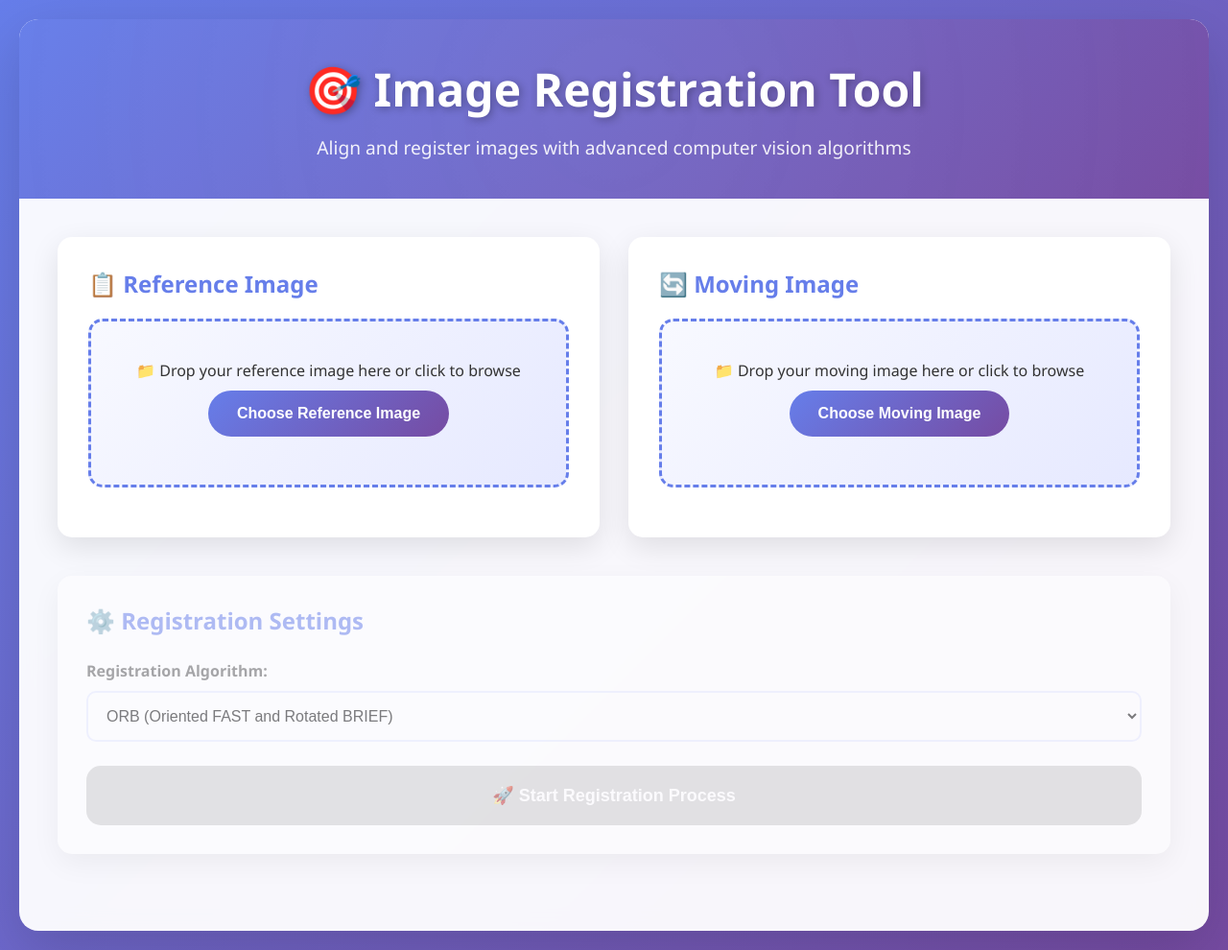
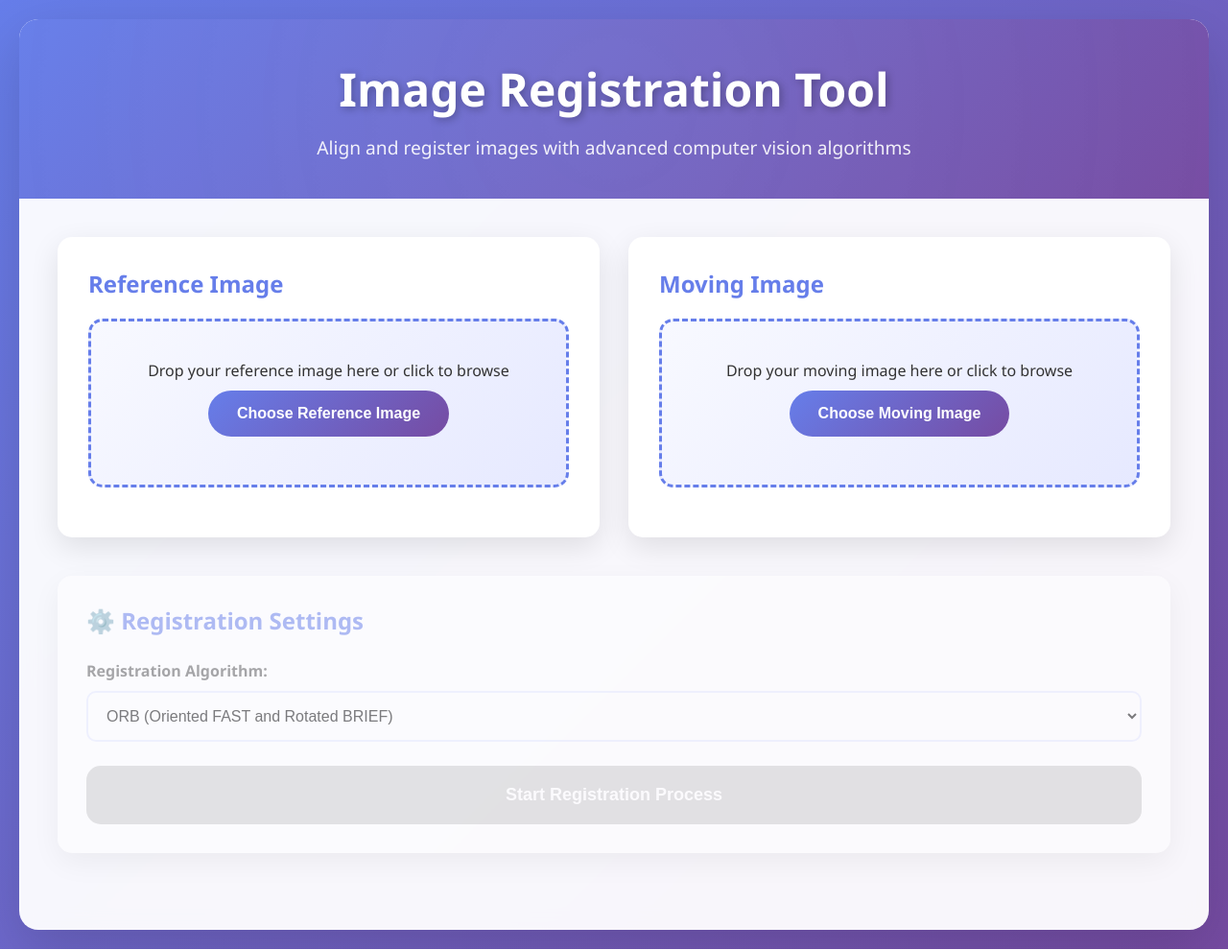
Before and after one commit to HimanshiVerma221105/Image-Registration, a Flask app: page /register in a window 1280 px wide. Shown: the whole page at 96% size. Run offline with Flask 3, Linux system fonts and the light colour scheme.

Commit message:
Update register.html

```diff
--- a/templates/register.html
+++ b/templates/register.html
@@ -1,5 +1,6 @@
 <!DOCTYPE html>
 <html lang="en">
+
 <head>
     <meta charset="UTF-8">
     <meta name="viewport" content="width=device-width, initial-scale=1.0">
@@ -45,13 +46,22 @@
             left: -50%;
             width: 200%;
             height: 200%;
-            background: radial-gradient(circle, rgba(255,255,255,0.1) 0%, transparent 70%);
+            background: radial-gradient(circle, rgba(255, 255, 255, 0.1) 0%, transparent 70%);
             animation: pulse 3s ease-in-out infinite;
         }
 
         @keyframes pulse {
-            0%, 100% { transform: scale(1); opacity: 0.5; }
-            50% { transform: scale(1.1); opacity: 0.8; }
+
+            0%,
+            100% {
+                transform: scale(1);
+                opacity: 0.5;
+            }
+
+            50% {
+                transform: scale(1.1);
+                opacity: 0.8;
+            }
         }
 
         .header h1 {
@@ -302,7 +312,7 @@
 
         .result-item:hover {
             transform: translateY(-5px);
-            box-shadow: 0 15px 30px rgba(0, 0, 0, 0.1);
+            box-shadow: 0 10px 30px rgba(0, 0, 0, 0.1);
         }
 
         .result-item h4 {
@@ -361,8 +371,13 @@
         }
 
         @keyframes spin {
-            0% { transform: rotate(0deg); }
-            100% { transform: rotate(360deg); }
+            0% {
+                transform: rotate(0deg);
+            }
+
+            100% {
+                transform: rotate(360deg);
+            }
         }
 
         .message {
@@ -374,8 +389,15 @@
         }
 
         @keyframes slideIn {
-            from { transform: translateX(-100%); opacity: 0; }
-            to { transform: translateX(0); opacity: 1; }
+            from {
+                transform: translateX(-100%);
+                opacity: 0;
+            }
+
+            to {
+                transform: translateX(0);
+                opacity: 1;
+            }
         }
 
         .message.error {
@@ -412,9 +434,17 @@
         }
 
         @keyframes loading {
-            0% { width: 0%; }
-            50% { width: 100%; }
-            100% { width: 0%; }
+            0% {
+                width: 0%;
+            }
+
+            50% {
+                width: 100%;
+            }
+
+            100% {
+                width: 0%;
+            }
         }
 
         @media (max-width: 768px) {
@@ -430,12 +460,54 @@
                 font-size: 2em;
             }
         }
+
+        /* Add this to your existing CSS */
+        .metrics-section {
+            margin-top: 30px;
+            padding: 20px;
+            background: linear-gradient(135deg, #fff3cd 0%, #ffeaa7 100%);
+            border-radius: 15px;
+            border: 2px solid #ffeaa7;
+        }
+
+        .metrics-section h4 {
+            color: #856404;
+            margin-bottom: 15px;
+            font-size: 1.3em;
+        }
+
+        .metrics-display {
+            display: grid;
+            grid-template-columns: repeat(auto-fit, minmax(200px, 1fr));
+            gap: 15px;
+        }
+
+        .metric-item {
+            display: flex;
+            justify-content: space-between;
+            align-items: center;
+            padding: 10px 15px;
+            background: rgba(255, 255, 255, 0.8);
+            border-radius: 8px;
+            font-weight: 600;
+        }
+
+        .metric-label {
+            color: #856404;
+        }
+
+        .metric-value {
+            color: #533f03;
+            font-family: monospace;
+            font-size: 1.1em;
+        }
     </style>
 </head>
+
 <body>
     <div class="container">
         <div class="header">
-            <h1>🎯 Image Registration Tool</h1>
+            <h1>Image Registration Tool</h1>
             <p>Align and register images with advanced computer vision algorithms</p>
         </div>
 
@@ -444,10 +516,11 @@
             <div class="upload-section">
                 <!-- Reference Image -->
                 <div class="upload-card">
-                    <h3>📋 Reference Image</h3>
+                    <h3>Reference Image</h3>
                     <div class="upload-area" id="refUploadArea">
-                        <p>📁 Drop your reference image here or click to browse</p>
-                        <button class="upload-btn" type="button" onclick="triggerFileInput('refFileInput')">Choose Reference Image</button>
+                        <p>Drop your reference image here or click to browse</p>
+                        <button class="upload-btn" type="button" onclick="triggerFileInput('refFileInput')">Choose
+                            Reference Image</button>
                         <input type="file" id="refFileInput" accept="image/*" style="display: none;">
                     </div>
                     <div class="image-preview hidden" id="refImagePreview">
@@ -458,10 +531,11 @@
 
                 <!-- Moving Image -->
                 <div class="upload-card">
-                    <h3>🔄 Moving Image</h3>
+                    <h3>Moving Image</h3>
                     <div class="upload-area" id="movUploadArea">
-                        <p>📁 Drop your moving image here or click to browse</p>
-                        <button class="upload-btn" type="button" onclick="triggerFileInput('movFileInput')">Choose Moving Image</button>
+                        <p>Drop your moving image here or click to browse</p>
+                        <button class="upload-btn" type="button" onclick="triggerFileInput('movFileInput')">Choose
+                            Moving Image</button>
                         <input type="file" id="movFileInput" accept="image/*" style="display: none;">
                     </div>
                     <div class="image-preview hidden" id="movImagePreview">
@@ -470,6 +544,10 @@
                     </div>
                 </div>
             </div>
+
+            <!-- <div>
+                <p>Upload the images</p>
+            </div> -->
 
             <!-- Controls Section -->
             <div class="controls-section" id="controlsSection">
@@ -482,7 +560,7 @@
                     </select>
                 </div>
                 <button class="register-btn" id="registerBtn" onclick="registerImages()" disabled>
-                    🚀 Start Registration Process
+                    Start Registration Process
                 </button>
             </div>
 
@@ -497,24 +575,31 @@
 
             <!-- Result Section -->
             <div class="result-section hidden" id="resultSection">
-                <h3>✨ Registration Results</h3>
+                <h3>Registration Results</h3>
 
                 <!-- Input Images Display -->
                 <div class="result-grid">
                     <div class="result-item">
-                        <h4>📋 Reference Image</h4>
+                        <h4>Reference Image</h4>
                         <img id="resultRefImage" alt="Reference Image">
                     </div>
                     <div class="result-item">
-                        <h4>🔄 Moving Image</h4>
+                        <h4>Moving Image</h4>
                         <img id="resultMovImage" alt="Moving Image">
                     </div>
                 </div>
 
                 <!-- Final Result -->
                 <div class="final-result">
-                    <h4>🎯 Registered Image (Final Result)</h4>
+                    <h4>Registered Image (Final Result)</h4>
                     <img id="resultImage" alt="Registered Image">
+                </div>
+                <!-- Add this inside the result-section div, after the final-result div -->
+                <div class="metrics-section">
+                    <h4>📊 Evaluation Metrics</h4>
+                    <div id="metricsDisplay" class="metrics-display">
+                        <!-- Metrics will be populated here -->
+                    </div>
                 </div>
             </div>
 
@@ -530,20 +615,20 @@
         let movImageFile = null;
 
         // Initialize event listeners
-        document.addEventListener('DOMContentLoaded', function() {
+        document.addEventListener('DOMContentLoaded', function () {
             setupEventListeners();
             console.log('Image Registration Tool initialized successfully!');
         });
 
         function setupEventListeners() {
             // File input change events
-            document.getElementById('refFileInput').addEventListener('change', function(e) {
+            document.getElementById('refFileInput').addEventListener('change', function (e) {
                 if (e.target.files.length > 0) {
                     loadImage(e.target.files[0], 'ref');
                 }
             });
 
-            document.getElementById('movFileInput').addEventListener('change', function(e) {
+            document.getElementById('movFileInput').addEventListener('change', function (e) {
                 if (e.target.files.length > 0) {
                     loadImage(e.target.files[0], 'mov');
                 }
@@ -558,17 +643,17 @@
             const uploadArea = document.getElementById(uploadAreaId);
             const fileInput = document.getElementById(fileInputId);
 
-            uploadArea.addEventListener('dragover', function(e) {
+            uploadArea.addEventListener('dragover', function (e) {
                 e.preventDefault();
                 uploadArea.classList.add('dragover');
             });
 
-            uploadArea.addEventListener('dragleave', function(e) {
+            uploadArea.addEventListener('dragleave', function (e) {
                 e.preventDefault();
                 uploadArea.classList.remove('dragover');
             });
 
-            uploadArea.addEventListener('drop', function(e) {
+            uploadArea.addEventListener('drop', function (e) {
                 e.preventDefault();
                 uploadArea.classList.remove('dragover');
 
@@ -608,7 +693,7 @@
             }
 
             const reader = new FileReader();
-            reader.onload = function(e) {
+            reader.onload = function (e) {
                 const imageData = e.target.result;
                 console.log(`${type} image data loaded, length:`, imageData.length);
 
@@ -617,13 +702,13 @@
                     refImageFile = file;
 
                     const refImage = document.getElementById('refImage');
-                    refImage.onload = function() {
+                    refImage.onload = function () {
                         console.log('Reference image displayed successfully');
                         document.getElementById('refImagePreview').classList.remove('hidden');
                         showMessage(`Reference image "${file.name}" loaded successfully!`, 'success');
                         updateControlsState();
                     };
-                    refImage.onerror = function() {
+                    refImage.onerror = function () {
                         console.error('Error displaying reference image');
                         showMessage(`Error displaying reference image. Format ${file.type} may not be supported by your browser.`, 'error');
                     };
@@ -633,13 +718,13 @@
                     movImageFile = file;
 
                     const movImage = document.getElementById('movImage');
-                    movImage.onload = function() {
+                    movImage.onload = function () {
                         console.log('Moving image displayed successfully');
                         document.getElementById('movImagePreview').classList.remove('hidden');
                         showMessage(`Moving image "${file.name}" loaded successfully!`, 'success');
                         updateControlsState();
                     };
-                    movImage.onerror = function() {
+                    movImage.onerror = function () {
                         console.error('Error displaying moving image');
                         showMessage(`Error displaying moving image. Format ${file.type} may not be supported by your browser.`, 'error');
                     };
@@ -647,7 +732,7 @@
                 }
             };
 
-            reader.onerror = function() {
+            reader.onerror = function () {
                 console.error('Error reading image file');
                 showMessage('Error reading image file', 'error');
             };
@@ -662,7 +747,7 @@
             if (refImageData && movImageData) {
                 controlsSection.classList.add('active');
                 registerBtn.disabled = false;
-                registerBtn.textContent = '🚀 Start Registration Process';
+                registerBtn.textContent = 'Start Registration Process';
             } else {
                 controlsSection.classList.remove('active');
                 registerBtn.disabled = true;
@@ -722,6 +807,9 @@
             // Display registered result - Fixed to use correct property name
             document.getElementById('resultImage').src = data.result;
 
+            if (data.metrics) {
+                displayMetrics(data.metrics);
+            }
             // Show result section with animation
             const resultSection = document.getElementById('resultSection');
             resultSection.classList.remove('hidden');
@@ -762,6 +850,25 @@
                 }
             }, 5000);
         }
+
+        function displayMetrics(metrics) {
+            const metricsDiv = document.getElementById('metricsDisplay');
+            metricsDiv.innerHTML = `
+        <div class="metric-item">
+            <span class="metric-label">MSE:</span>
+            <span class="metric-value">${metrics.mse.toFixed(2)}</span>
+        </div>
+        <div class="metric-item">
+            <span class="metric-label">PSNR:</span>
+            <span class="metric-value">${metrics.psnr.toFixed(2)} dB</span>
+        </div>
+        <div class="metric-item">
+            <span class="metric-label">SSIM:</span>
+            <span class="metric-value">${metrics.ssim.toFixed(4)}</span>
+        </div>
+    `;
+        }
     </script>
 </body>
+
 </html>
```
Lines whose indentation alone changed are shown as unchanged.
